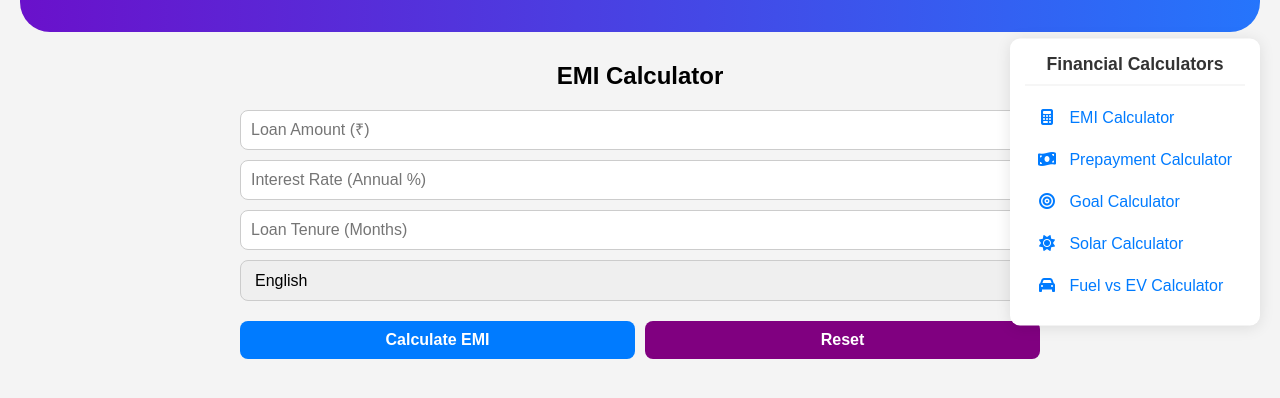
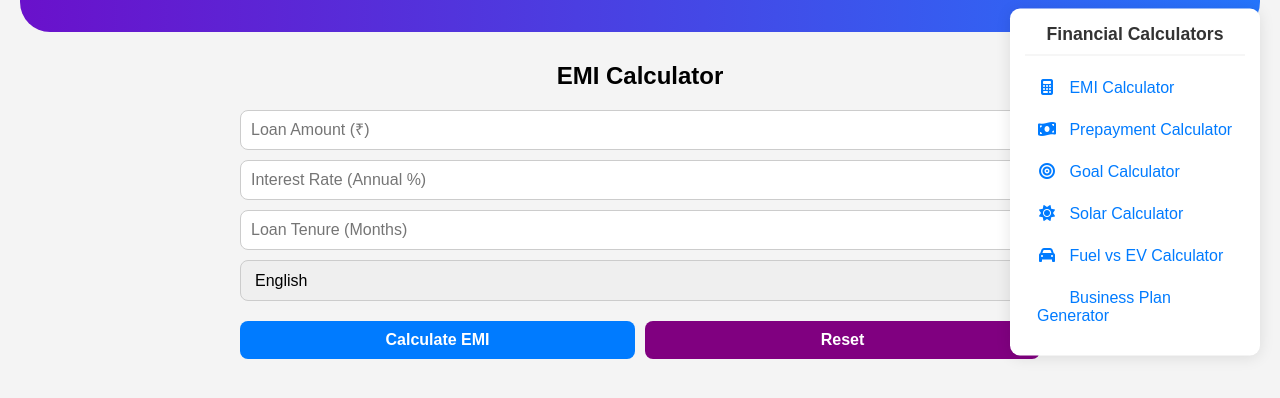
Before and after one commit to AC-27/loanemicalculator, a plain HTML site: page index.html in a window 1280 px wide. Shown: the part 218-616 px from the top of the page. Drawn offline with nearby package versions, Linux system fonts and the light colour scheme.

Commit message:
Update index.html

```diff
--- a/index.html
+++ b/index.html
@@ -194,6 +194,7 @@
     <li><a href="goal-calculator/goal.html"><i class="fas fa-bullseye"></i> Goal Calculator</a></li>
     <li><a href="solar-calculator/solar.html"><i class="fas fa-sun"></i> Solar Calculator</a></li>
     <li><a href="Fuel-vs-EV-Calculator/fuel.html"><i class="fas fa-car"></i> Fuel vs EV Calculator</a></li>
+    <li><a href="business-plan-generator/bpg.html"><i class="fas fa-business"></i> Business Plan Generator</a></li>
   </ul>
 </div>
 
```
